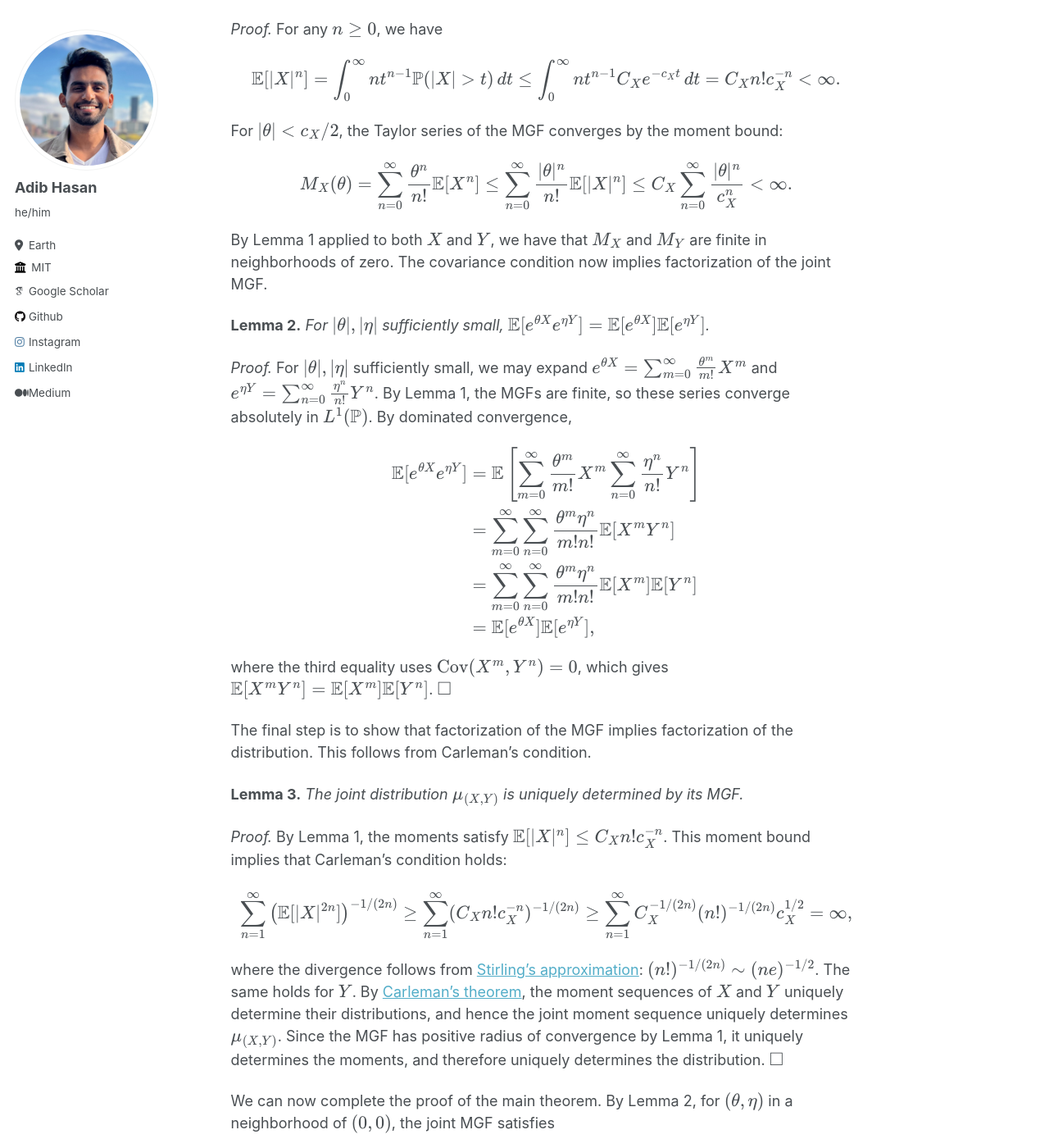
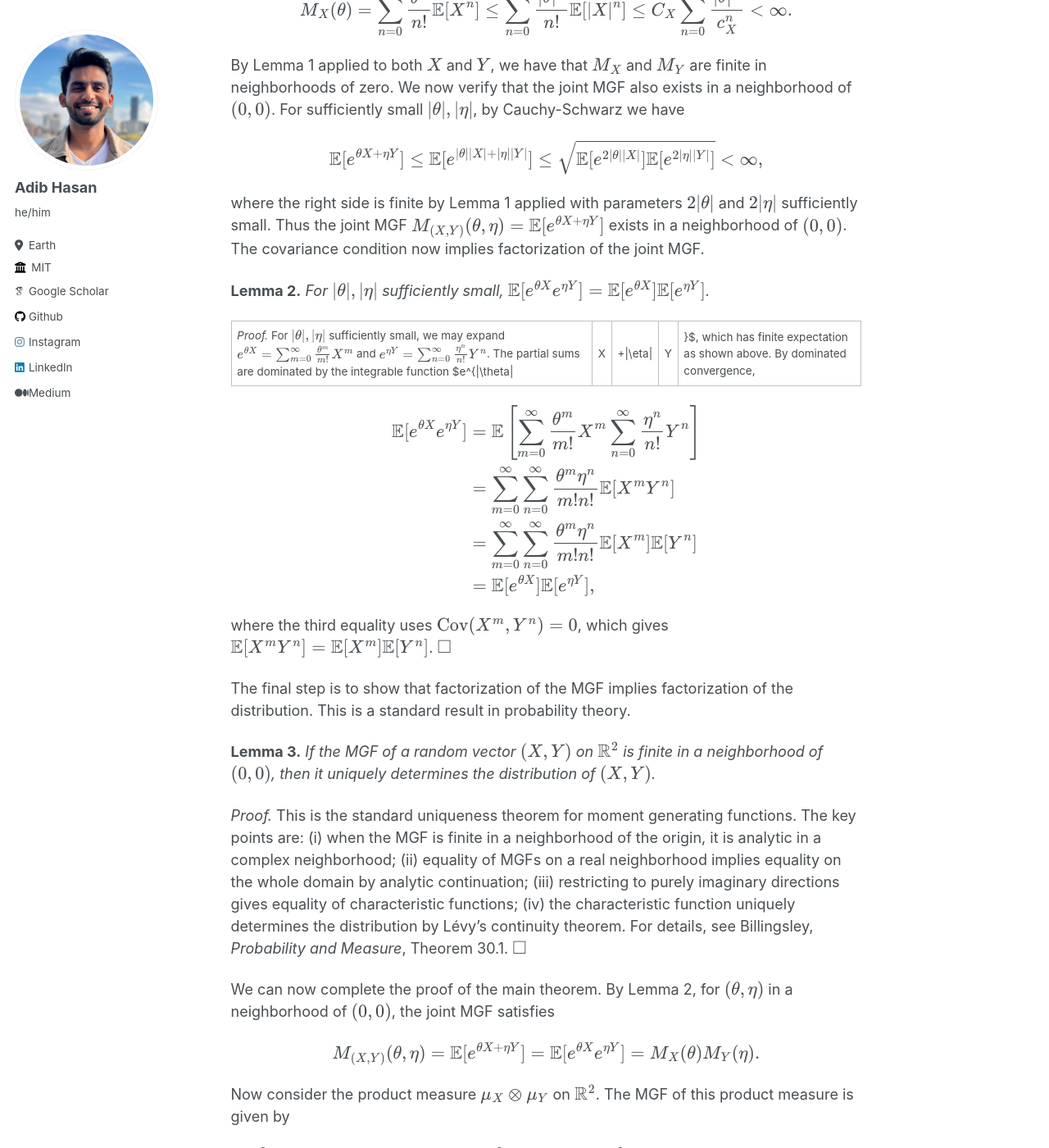
Before and after one commit to Neehan/neehan.github.io, a Jekyll site: the page built from _blog/no-corr-to-independence.md, in a window 1280 px wide and 1400 px high, scrolled down 2624 px. Shown: the whole window at 82% size. Built offline with Jekyll 4.4.1, drawn with Linux system fonts in a browser that asks for light colours; some web fonts are replaced; some of the changed text lies outside the part shown.

Commit message:
no corr to indep

```diff
--- a/_blog/no-corr-to-independence.md
+++ b/_blog/no-corr-to-independence.md
@@ -46,11 +46,9 @@ The zero covariance condition $\mathbb E[XY] = \mathbb E[X]\mathbb E[Y]$ only gi
 
 Our covariance hypothesis gives us $\mathbb E[X^m Y^n] = \mathbb E[X^m]\mathbb E[Y^n]$ for all positive integers $m,n$, which extends by linearity to all polynomials: $\mathbb E[p(X)q(Y)] = \mathbb E[p(X)]\mathbb E[q(Y)]$. To prove independence, we need to extend this factorization from polynomials to all bounded measurable functions.
 
-The key observation is that if the moments of a distribution do not grow too fast, they uniquely determine the distribution. This is known as [Carleman's condition](https://en.wikipedia.org/wiki/Carleman%27s_condition). A classic counterexample where moments fail to determine the distribution is the [log-normal distribution](https://en.wikipedia.org/wiki/Log-normal_distribution), whose moments grow factorially fast. Our exponential tail condition ensures that moments grow slowly enough for Carleman's condition to hold.
+We exploit this using moment generating functions. Our strategy is to show that the joint moment generating function $M\_{(X,Y)}(\theta,\eta) = \mathbb E[e^{\theta X + \eta Y}]$ and the product $M\_X(\theta) M\_Y(\eta)$ both exist and are equal in a neighborhood of zero. By the standard uniqueness theorem for MGFs, this equality forces the distributions to be equal, which gives independence.
 
-We exploit this using moment generating functions. Our strategy is to show that the joint moment generating function $M\_{(X,Y)}(\theta,\eta) = \mathbb E[e^{\theta X + \eta Y}]$ and the product $M\_X(\theta) M\_Y(\eta)$ both exist and are equal in a neighborhood of zero. Since moment generating functions encode all moments via their Taylor expansions, equality of the moment generating functions implies equality of all moments. By Carleman's condition, this forces the distributions to be equal, which gives independence.
-
-The proof proceeds in three steps. First, we show that exponential tails imply the moment generating function has positive radius of convergence. Second, we use the covariance condition to show the joint moment generating function factorizes. Finally, we verify that Carleman's condition holds under exponential tails, so that moment generating function uniqueness implies distributional uniqueness.
+The proof proceeds in three steps. First, we show that exponential tails imply the moment generating function has positive radius of convergence. Second, we use the covariance condition to show the joint moment generating function factorizes. Finally, we invoke the standard uniqueness theorem for MGFs to conclude that equality of MGFs implies equality of distributions.
 
 ## Proof of the Main Theorem
 
@@ -70,11 +68,17 @@ $$
 M_X(\theta) = \sum_{n=0}^\infty \frac{\theta^n}{n!}\mathbb E[X^n] \le \sum_{n=0}^\infty \frac{|\theta|^n}{n!}\mathbb E[|X|^n] \le C_X\sum_{n=0}^\infty \frac{|\theta|^n}{c_X^n} < \infty.
 $$
 
-By Lemma 1 applied to both $X$ and $Y$, we have that $M\_X$ and $M\_Y$ are finite in neighborhoods of zero. The covariance condition now implies factorization of the joint MGF.
+By Lemma 1 applied to both $X$ and $Y$, we have that $M\_X$ and $M\_Y$ are finite in neighborhoods of zero. We now verify that the joint MGF also exists in a neighborhood of $(0,0)$. For sufficiently small $\|\theta\|,\|\eta\|$, by Cauchy-Schwarz we have
+
+$$
+\mathbb E[e^{\theta X + \eta Y}] \le \mathbb E[e^{|\theta||X|+|\eta||Y|}] \le \sqrt{\mathbb E[e^{2|\theta||X|}]\mathbb E[e^{2|\eta||Y|}]} < \infty,
+$$
+
+where the right side is finite by Lemma 1 applied with parameters $2\|\theta\|$ and $2\|\eta\|$ sufficiently small. Thus the joint MGF $M\_{(X,Y)}(\theta,\eta) = \mathbb E[e^{\theta X + \eta Y}]$ exists in a neighborhood of $(0,0)$. The covariance condition now implies factorization of the joint MGF.
 
 **Lemma 2.** *For $\|\theta\|,\|\eta\|$ sufficiently small, $\mathbb E[e^{\theta X}e^{\eta Y}] = \mathbb E[e^{\theta X}]\mathbb E[e^{\eta Y}]$.*
 
-*Proof.* For $\|\theta\|,\|\eta\|$ sufficiently small, we may expand $e^{\theta X} = \sum\_{m=0}^\infty \frac{\theta^m}{m!}X^m$ and $e^{\eta Y} = \sum\_{n=0}^\infty \frac{\eta^n}{n!}Y^n$. By Lemma 1, the MGFs are finite, so these series converge absolutely in $L^1(\mathbb P)$. By dominated convergence,
+*Proof.* For $\|\theta\|,\|\eta\|$ sufficiently small, we may expand $e^{\theta X} = \sum\_{m=0}^\infty \frac{\theta^m}{m!}X^m$ and $e^{\eta Y} = \sum\_{n=0}^\infty \frac{\eta^n}{n!}Y^n$. The partial sums are dominated by the integrable function $e^{\|\theta\||X|+\|\eta\||Y|}$, which has finite expectation as shown above. By dominated convergence,
 
 $$
 \begin{align}
@@ -87,17 +91,11 @@ $$
 
 where the third equality uses $\operatorname{Cov}(X^m,Y^n) = 0$, which gives $\mathbb E[X^m Y^n] = \mathbb E[X^m]\mathbb E[Y^n]$. $\square$
 
-The final step is to show that factorization of the MGF implies factorization of the distribution. This follows from Carleman's condition.
+The final step is to show that factorization of the MGF implies factorization of the distribution. This is a standard result in probability theory.
 
-**Lemma 3.** *The joint distribution $\mu\_{(X,Y)}$ is uniquely determined by its MGF.*
+**Lemma 3.** *If the MGF of a random vector $(X,Y)$ on $\mathbb R^2$ is finite in a neighborhood of $(0,0)$, then it uniquely determines the distribution of $(X,Y)$.*
 
-*Proof.* By Lemma 1, the moments satisfy $\mathbb E[\|X\|^n] \le C\_X n! c\_X^{-n}$. This moment bound implies that Carleman's condition holds:
-
-$$
-\sum_{n=1}^\infty \left(\mathbb E[|X|^{2n}]\right)^{-1/(2n)} \ge \sum_{n=1}^\infty (C_Xn!c_X^{-n})^{-1/(2n)} \ge \sum_{n=1}^\infty C_X^{-1/(2n)}(n!)^{-1/(2n)}c_X^{1/2} = \infty,
-$$
-
-where the divergence follows from [Stirling's approximation](https://en.wikipedia.org/wiki/Stirling%27s_approximation): $(n!)^{-1/(2n)} \sim (ne)^{-1/2}$. The same holds for $Y$. By [Carleman's theorem](https://en.wikipedia.org/wiki/Carleman%27s_condition), the moment sequences of $X$ and $Y$ uniquely determine their distributions, and hence the joint moment sequence uniquely determines $\mu\_{(X,Y)}$. Since the MGF has positive radius of convergence by Lemma 1, it uniquely determines the moments, and therefore uniquely determines the distribution. $\square$
+*Proof.* This is the standard uniqueness theorem for moment generating functions. The key points are: (i) when the MGF is finite in a neighborhood of the origin, it is analytic in a complex neighborhood; (ii) equality of MGFs on a real neighborhood implies equality on the whole domain by analytic continuation; (iii) restricting to purely imaginary directions gives equality of characteristic functions; (iv) the characteristic function uniquely determines the distribution by Lévy's continuity theorem. For details, see Billingsley, *Probability and Measure*, Theorem 30.1. $\square$
 
 We can now complete the proof of the main theorem. By Lemma 2, for $(\theta,\eta)$ in a neighborhood of $(0,0)$, the joint MGF satisfies
 
@@ -112,7 +110,3 @@ $$
 $$
 
 Therefore $\mu\_{(X,Y)}$ and $\mu\_X \otimes \mu\_Y$ have identical MGFs on a neighborhood of $(0,0)$. By Lemma 3, the MGF uniquely determines the distribution, so $\mu\_{(X,Y)} = \mu\_X \otimes \mu\_Y$. This is precisely the definition of independence. $\square$
-
-**Corollary.** *If $X$ satisfies the exponential tail condition $\mathbb P(\|X\|>t) \le Ce^{-ct}$, then polynomials are dense in $L^2(\mu\_X)$.*
-
-*Proof.* By Lemma 1, all moments are finite, so the polynomials $\{1, X, X^2, X^3, \ldots\}$ all lie in $L^2(\mu\_X)$. To show density, suppose $f \in L^2(\mu\_X)$ is orthogonal to all polynomials, meaning $\mathbb E[f(X)X^n] = 0$ for all $n \ge 0$. Let $Y = f(X)$. Then $\mathbb E[Y] = 0$ and $\operatorname{Cov}(X^m, Y) = \mathbb E[X^m Y] - \mathbb E[X^m]\mathbb E[Y] = \mathbb E[X^m Y] = 0$ for all $m \ge 0$. By the main theorem, $X$ and $Y$ are independent. But $Y = f(X)$ is a function of $X$, so the only way they can be independent is if $Y$ is constant almost surely. Since $\mathbb E[Y] = 0$, we have $Y = 0$ almost surely, hence $f = 0$ in $L^2$. $\square$
```
